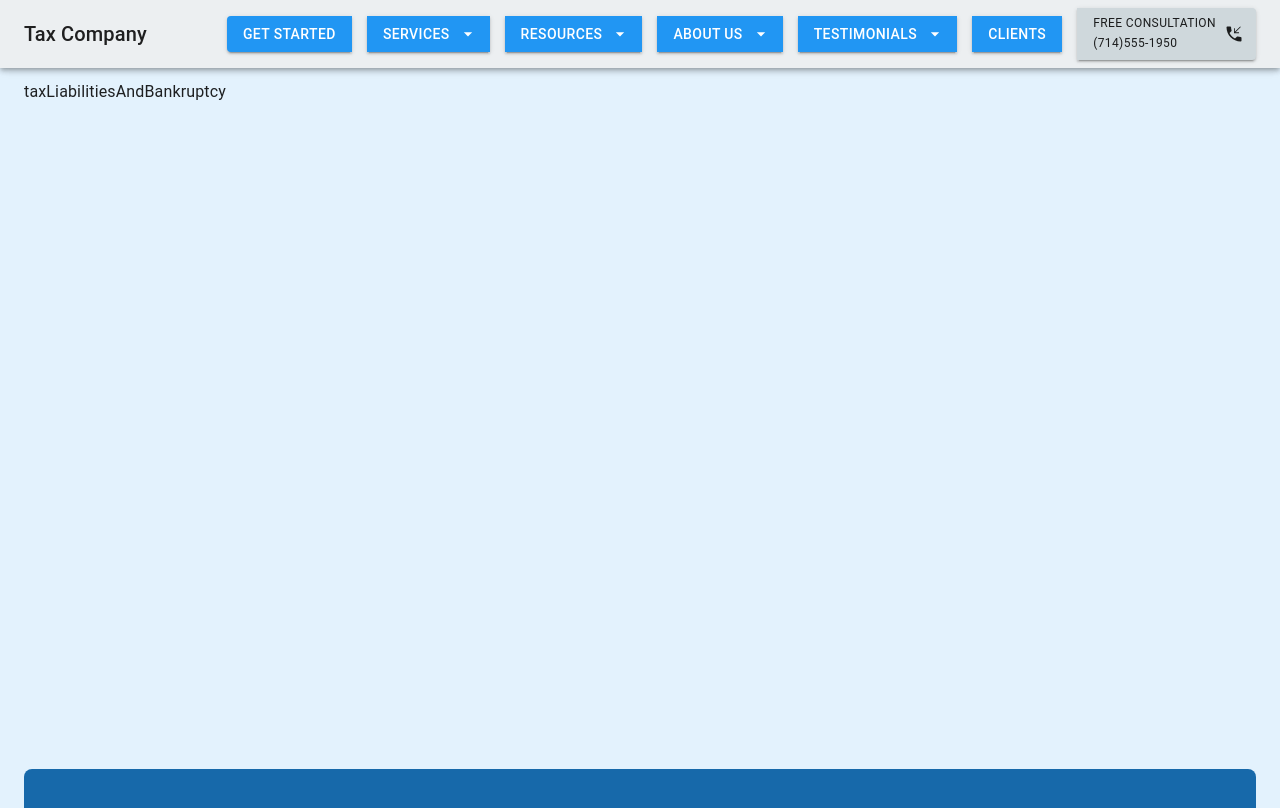
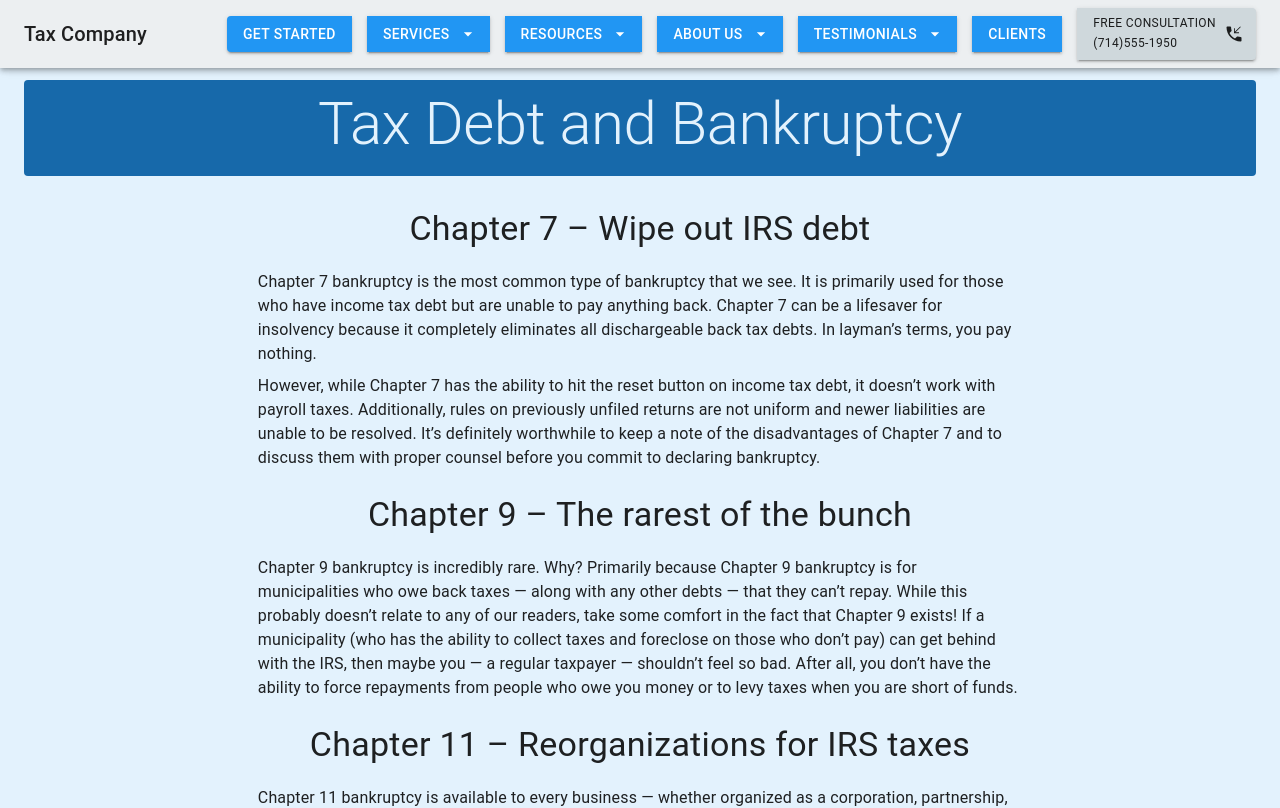
Before and after one commit to mjmorrison10/tax, a Next.js app: page /menu/taxLiabilitiesAndBankruptcy in a window 1280 px wide. Shown: the top 808 px of the page. Built offline with nearby package versions, Linux system fonts and the light colour scheme.

Commit message:
tax liabilities

```diff
--- a/components/SkeleBar.js
+++ b/components/SkeleBar.js
@@ -1,13 +1,15 @@
 import { Skeleton } from "@mui/material";
+import { blue } from "@mui/material/colors";
 import React from "react";
 
 function SkeleBar() {
   return (
     <Skeleton
-      animation="wave"
+      animation="pulse"
       height={8}
       width={'90%'}
       sx={{
+        backgroundColor: 'info.light',
         margin: "0 auto",
         my: 2,
       }}
--- a/pages/menu/taxLiabilitiesAndBankruptcy.js
+++ b/pages/menu/taxLiabilitiesAndBankruptcy.js
@@ -1,9 +1,106 @@
-import React from 'react'
+import { Box, Button, Typography } from "@mui/material";
+import React from "react";
+import {
+  bankruptcyInfo,
+  bankruptcyLinks,
+  checkmark,
+} from "../../public/Settings/baseSettings";
+import TitleComp from "./components/title";
 
-function taxLiabilitiesAndBankruptcy() {
+function TaxLiabilitiesAndBankruptcy() {
+  console.log(bankruptcyInfo);
   return (
-    <div>taxLiabilitiesAndBankruptcy</div>
-  )
+    <Box>
+      <TitleComp title="Tax Debt and Bankruptcy" />
+      <Box>
+        {bankruptcyInfo.map((info, i) => (
+          <Box
+            key={i}
+            display={"flex"}
+            flexDirection={"column"}
+            gap={1}
+            m={"0 auto"}
+            sx={{ width: "85ch" }}
+          >
+            <Typography
+              variant="h4"
+              component={"h2"}
+              mt={3}
+              gutterBottom
+              textAlign={"center"}
+            >
+              {info.title}
+            </Typography>
+            <Typography variant="body">{info.paragraph}</Typography>
+            {info.paragraph2 && (
+              <Typography variant="body">{info.paragraph2}</Typography>
+            )}
+            {info.paragraph3 && (
+              <Typography variant="body">{info.paragraph3}</Typography>
+            )}
+            {info.paragraph4 && (
+              <Typography variant="body">{info.paragraph4}</Typography>
+            )}
+            {info.paragraph5 && (
+              <Typography variant="body">{info.paragraph5}</Typography>
+            )}
+            {info.paragraph6 && (
+              <Typography variant="body">{info.paragraph6}</Typography>
+            )}
+            {info.list && (
+              <Typography>
+                {checkmark}
+                {info.list}
+              </Typography>
+            )}
+            {info.list2 && (
+              <Typography>
+                {checkmark}
+                {info.list2}
+              </Typography>
+            )}
+            {info.list3 && (
+              <Typography>
+                {checkmark}
+                {info.list3}
+              </Typography>
+            )}
+            {info.list4 && (
+              <Typography>
+                {checkmark}
+                {info.list4}
+              </Typography>
+            )}
+            {info.list5 && (
+              <Typography>
+                {checkmark}
+                {info.list5}
+              </Typography>
+            )}
+          </Box>
+        ))}
+
+        <Box
+          display={"flex"}
+          flexWrap={"wrap"}
+          justifyContent={"space-around"}
+          mt={4}
+          mb={1}
+        >
+          {bankruptcyLinks.map((link, i) => (
+            <Button
+              key={i}
+              href={link.link}
+              variant="contained"
+              color={"secondary"}
+            >
+              {link.label}
+            </Button>
+          ))}
+        </Box>
+      </Box>
+    </Box>
+  );
 }
 
-export default taxLiabilitiesAndBankruptcy
+export default TaxLiabilitiesAndBankruptcy;
--- a/public/Settings/baseSettings.js
+++ b/public/Settings/baseSettings.js
@@ -1,93 +1,107 @@
-export const companyName = 'Tax Company'
-export const companyPhoneNumber = '(714)555-1950'
-export const carouselHeight = '750px'
+import { Check } from "@mui/icons-material";
+
+export const companyName = "Tax Company";
+export const companyPhoneNumber = "(714)555-1950";
+export const carouselHeight = "750px";
 
 export const testimonialsInfo = [
   {
-        name: 'Alex',
-        title: 'As panic as I was, I called and they helped!',
-        comment: "Lorem ipsum dolor sit amet consectetur, adipisicing elit. Quidem sed sit perspiciatis doloremque blanditiis aliquid! Ex aliquid possimus temporibus ipsa explicabo maiores.",
-        date: '3/11/2022',
+    name: "Alex",
+    title: "As panic as I was, I called and they helped!",
+    comment:
+      "Lorem ipsum dolor sit amet consectetur, adipisicing elit. Quidem sed sit perspiciatis doloremque blanditiis aliquid! Ex aliquid possimus temporibus ipsa explicabo maiores.",
+    date: "3/11/2022",
     starReview: 5,
   },
   {
-        name: 'Michael',
-        title: 'Amazing, fast, and understanding!',
-        comment: 'Lorem ipsum dolor sit amet consectetur adipisicing elit. Modi, tenetur placeat sunt vitae impedit accusantium. Et facilis minus molestias qui dolor provident in deserunt laudantium.',
-        date: '3/10/2022',
+    name: "Michael",
+    title: "Amazing, fast, and understanding!",
+    comment:
+      "Lorem ipsum dolor sit amet consectetur adipisicing elit. Modi, tenetur placeat sunt vitae impedit accusantium. Et facilis minus molestias qui dolor provident in deserunt laudantium.",
+    date: "3/10/2022",
     starReview: 4,
   },
   {
-        name: 'Becky',
+    name: "Becky",
     title: "I couldn't understand the forms, they helped!",
-        comment: 'Lorem ipsum dolor sit amet consectetur adipisicing elit. Molestias porro iste maxime ratione fugiat officia quisquam illo sit eligendi iusto?',
-        date: '2/14/2022',
+    comment:
+      "Lorem ipsum dolor sit amet consectetur adipisicing elit. Molestias porro iste maxime ratione fugiat officia quisquam illo sit eligendi iusto?",
+    date: "2/14/2022",
     starReview: 5,
   },
   {
-        name: 'Alex2',
-        title: 'As panic as I was, I called and they helped!',
-        comment: "Lorem ipsum dolor sit amet consectetur, adipisicing elit. Quidem sed sit perspiciatis doloremque blanditiis aliquid! Ex aliquid possimus temporibus ipsa explicabo maiores.",
-        date: '3/11/2022',
+    name: "Alex2",
+    title: "As panic as I was, I called and they helped!",
+    comment:
+      "Lorem ipsum dolor sit amet consectetur, adipisicing elit. Quidem sed sit perspiciatis doloremque blanditiis aliquid! Ex aliquid possimus temporibus ipsa explicabo maiores.",
+    date: "3/11/2022",
     starReview: 5,
   },
   {
-        name: 'Michael2',
-        title: 'Amazing, fast, and understanding!',
-        comment: 'Lorem ipsum dolor sit amet consectetur adipisicing elit. Modi, tenetur placeat sunt vitae impedit accusantium. Et facilis minus molestias qui dolor provident in deserunt laudantium.',
-        date: '3/10/2022',
+    name: "Michael2",
+    title: "Amazing, fast, and understanding!",
+    comment:
+      "Lorem ipsum dolor sit amet consectetur adipisicing elit. Modi, tenetur placeat sunt vitae impedit accusantium. Et facilis minus molestias qui dolor provident in deserunt laudantium.",
+    date: "3/10/2022",
     starReview: 4,
   },
   {
-        name: 'Becky2',
+    name: "Becky2",
     title: "I couldn't understand the forms, they helped!",
-        comment: 'Lorem ipsum dolor sit amet consectetur adipisicing elit. Molestias porro iste maxime ratione fugiat officia quisquam illo sit eligendi iusto?',
-        date: '2/14/2022',
+    comment:
+      "Lorem ipsum dolor sit amet consectetur adipisicing elit. Molestias porro iste maxime ratione fugiat officia quisquam illo sit eligendi iusto?",
+    date: "2/14/2022",
     starReview: 5,
   },
   {
-        name: 'Alex3',
-        title: 'As panic as I was, I called and they helped!',
-        comment: "Lorem ipsum dolor sit amet consectetur, adipisicing elit. Quidem sed sit perspiciatis doloremque blanditiis aliquid! Ex aliquid possimus temporibus ipsa explicabo maiores.",
-        date: '3/11/2022',
+    name: "Alex3",
+    title: "As panic as I was, I called and they helped!",
+    comment:
+      "Lorem ipsum dolor sit amet consectetur, adipisicing elit. Quidem sed sit perspiciatis doloremque blanditiis aliquid! Ex aliquid possimus temporibus ipsa explicabo maiores.",
+    date: "3/11/2022",
     starReview: 5,
   },
   {
-        name: 'Michael3',
-        title: 'Amazing, fast, and understanding!',
-        comment: 'Lorem ipsum dolor sit amet consectetur adipisicing elit. Modi, tenetur placeat sunt vitae impedit accusantium. Et facilis minus molestias qui dolor provident in deserunt laudantium.',
-        date: '3/10/2022',
+    name: "Michael3",
+    title: "Amazing, fast, and understanding!",
+    comment:
+      "Lorem ipsum dolor sit amet consectetur adipisicing elit. Modi, tenetur placeat sunt vitae impedit accusantium. Et facilis minus molestias qui dolor provident in deserunt laudantium.",
+    date: "3/10/2022",
     starReview: 4,
   },
   {
-        name: 'Becky3',
+    name: "Becky3",
     title: "I couldn't understand the forms, they helped!",
-        comment: 'Lorem ipsum dolor sit amet consectetur adipisicing elit. Molestias porro iste maxime ratione fugiat officia quisquam illo sit eligendi iusto?',
-        date: '2/14/2022',
+    comment:
+      "Lorem ipsum dolor sit amet consectetur adipisicing elit. Molestias porro iste maxime ratione fugiat officia quisquam illo sit eligendi iusto?",
+    date: "2/14/2022",
     starReview: 5,
   },
   {
-        name: 'Alex4',
-        title: 'As panic as I was, I called and they helped!',
-        comment: "Lorem ipsum dolor sit amet consectetur, adipisicing elit. Quidem sed sit perspiciatis doloremque blanditiis aliquid! Ex aliquid possimus temporibus ipsa explicabo maiores.",
-        date: '3/11/2022',
+    name: "Alex4",
+    title: "As panic as I was, I called and they helped!",
+    comment:
+      "Lorem ipsum dolor sit amet consectetur, adipisicing elit. Quidem sed sit perspiciatis doloremque blanditiis aliquid! Ex aliquid possimus temporibus ipsa explicabo maiores.",
+    date: "3/11/2022",
     starReview: 5,
   },
   {
-        name: 'Michael4',
-        title: 'Amazing, fast, and understanding!',
-        comment: 'Lorem ipsum dolor sit amet consectetur adipisicing elit. Modi, tenetur placeat sunt vitae impedit accusantium. Et facilis minus molestias qui dolor provident in deserunt laudantium.',
-        date: '3/10/2022',
+    name: "Michael4",
+    title: "Amazing, fast, and understanding!",
+    comment:
+      "Lorem ipsum dolor sit amet consectetur adipisicing elit. Modi, tenetur placeat sunt vitae impedit accusantium. Et facilis minus molestias qui dolor provident in deserunt laudantium.",
+    date: "3/10/2022",
     starReview: 4,
   },
   {
-        name: 'Becky4',
+    name: "Becky4",
     title: "I couldn't understand the forms, they helped!",
-        comment: 'Lorem ipsum dolor sit amet consectetur adipisicing elit. Molestias porro iste maxime ratione fugiat officia quisquam illo sit eligendi iusto?',
-        date: '2/14/2022',
+    comment:
+      "Lorem ipsum dolor sit amet consectetur adipisicing elit. Molestias porro iste maxime ratione fugiat officia quisquam illo sit eligendi iusto?",
+    date: "2/14/2022",
     starReview: 5,
   },
-]
+];
 
 export const notices = [
   {
@@ -285,4 +299,92 @@ export const notices = [
   },
 ];
 
-  export const noticesLabel = notices.map(n => n.label)
+export const bankruptcyInfo = [
+  {
+    title: "Chapter 7 – Wipe out IRS debt",
+    paragraph:
+      "Chapter 7 bankruptcy is the most common type of bankruptcy that we see. It is primarily used for those who have income tax debt but are unable to pay anything back. Chapter 7 can be a lifesaver for insolvency because it completely eliminates all dischargeable back tax debts. In layman’s terms, you pay nothing.",
+    paragraph2:
+      "However, while Chapter 7 has the ability to hit the reset button on income tax debt, it doesn’t work with payroll taxes. Additionally, rules on previously unfiled returns are not uniform and newer liabilities are unable to be resolved. It’s definitely worthwhile to keep a note of the disadvantages of Chapter 7 and to discuss them with proper counsel before you commit to declaring bankruptcy.",
+  },
+  {
+    title: "Chapter 9 – The rarest of the bunch",
+    paragraph:
+      "Chapter 9 bankruptcy is incredibly rare. Why? Primarily because Chapter 9 bankruptcy is for municipalities who owe back taxes — along with any other debts — that they can’t repay. While this probably doesn’t relate to any of our readers, take some comfort in the fact that Chapter 9 exists! If a municipality (who has the ability to collect taxes and foreclose on those who don’t pay) can get behind with the IRS, then maybe you — a regular taxpayer — shouldn’t feel so bad. After all, you don’t have the ability to force repayments from people who owe you money or to levy taxes when you are short of funds.",
+  },
+  {
+    title: "Chapter 11 – Reorganizations for IRS taxes",
+    paragraph:
+      "Chapter 11 bankruptcy is available to every business — whether organized as a corporation, partnership, or sole proprietorship — and, believe it or not, to individuals as well. Even though individuals are included, it is predominately used by corporate entities. Chapter 11 is more of a reorganization plan – some debts will be repaid, some won’t be. The entity’s affairs will be run by a bankruptcy trustee, who balances the competing interests of creditors, including the IRS. The advantage of a Chapter 11 bankruptcy — really the only advantage you ever see — is that there is no clear disadvantage once a business is insolvent.",
+  },
+  {
+    title: "Chapter 12 – For Fishermen and Farmers",
+    paragraph:
+      "Chapter 12 bankruptcy is just like Chapter 13, which we will discuss below, except that it applies to fishermen and farmers (and apparently offers additional benefits).What makes fishermen and farmers so special? Well for one, they are special. Without fishermen you could not enjoy a tasty Captain’s Platter. And without farmers, you would spend your day in frustration, foraging for sparse calories, only to turn up at home empty-handed to a hungry, disappointed family.",
+    paragraph2:
+      "But in all seriousness, the reason appears to be that historically, family farmers and fishermen are business owners that tend to be the first ones affected by economic downturns or acts of God; the law took note of that. Or, we could be making this all up. It’s your call.",
+  },
+  {
+    title: "Chapter 13 – Repayment plan for IRS problems",
+    paragraph:
+      "The IRS claims that for individuals, the most common type of bankruptcy is a Chapter 13 bankruptcy. Before you consider filing a Chapter 13, here are some things you should know:",
+    list: "The statute of limitations on collections is tolled; if the plan fails, the IRS will have more time to collect the entire debt.",
+    list2:
+      "You must file all required tax returns for tax periods ending within four years of your bankruptcy filing.",
+    list3:
+      "During your bankruptcy, you must continue to file — or get an extension to file at a later date — all required returns.",
+    list4:
+      "During your bankruptcy case, you should pay all current taxes as they come due.",
+    list5:
+      "Failure to file returns and/or pay current taxes during your bankruptcy may result in your case being dismissed.",
+  },
+  {
+    title: "When Discharging a Tax Debt is Allowed",
+    paragraph:
+      "You can discharge (wipe out) debts for federal income taxes in Chapter 7 bankruptcy only if all of the following conditions are true, you must qualify and full financial audit is required:",
+    paragraph2:
+      "The taxes are income taxes. Taxes other than income, such as payroll taxes or fraud penalties, can never be eliminated in bankruptcy.",
+    paragraph3:
+      "You did not commit fraud or willful evasion. If you filed a fraudulent tax return or otherwise willfully attempted to evade paying taxes, such as using a false Social Security number on your tax return, bankruptcy can’t help.",
+    paragraph4:
+      "The debt is at least three years old. To eliminate a tax debt, the tax return must have been originally due at least three years before you filed for bankruptcy.",
+    paragraph5:
+      "You filed a tax return. You must have filed a tax return for the debt you wish to discharge at least two years before filing for bankruptcy. (In most courts, if you file a late return (meaning your extensions have expired and the IRS filed a substitute return on your behalf), you have not filed a “return” and cannot discharge the tax. In some courts, you can discharge tax debt that is the subject of a late return as long as you meet the other criteria.)",
+    paragraph6:
+      "You pass the “240-day rule.” The income tax debt must have been assessed by the IRS at least 240 days before you file your bankruptcy petition, or must not have been assessed yet. (This time limit may be extended if the IRS suspended collection activity because of an offer in compromise or a previous bankruptcy filing.)",
+  },
+  {
+    title: "Federal Tax Lien Are Not Eligible To Be Discharged",
+    paragraph:
+      "If your taxes qualify for discharge in a Chapter 7 bankruptcy case, your victory may be bittersweet. This is because bankruptcy will not wipe out prior recorded tax liens. A Chapter 7 bankruptcy will wipe out your personal obligation to pay the debt, and prevent the IRS from going after your bank account or wages, but if the IRS recorded a tax lien on your property before you file for bankruptcy, the lien will remain on the property. In effect, this means you’ll have to pay off the tax lien in order to sell the property.",
+  },
+];
+
+export const bankruptcyLinks = [
+  {
+    label: "Declaring Bankruptcy",
+    link: "https://www.irs.gov/businesses/small-businesses-self-employed/declaring-bankruptcy",
+  },
+  {
+    label: "Taxes from A-Z",
+    link: "https://www.forbes.com/sites/kellyphillipserb/2018/04/09/taxes-from-a-to-z-2018-v-is-for-voluntary-bankruptcy/#18602e5765a7",
+  },
+  {
+    label: "Getting Rid of Tax Debt",
+    link: "https://www.supermoney.com/2017/11/bankruptcy-get-rid-tax-debt/",
+  },
+  {
+    label: "Chapter 7 Bankruptcy",
+    link: "https://www.irs.gov/businesses/small-businesses-self-employed/chapter-7-bankruptcy-liquidation-under-the-bankruptcy-code",
+  },
+];
+
+export const noticesLabel = notices.map((n) => n.label);
+
+export const checkmark = (
+  <Check
+    sx={{
+      color: "secondary.light",
+    }}
+  />
+);
```
Also changed, not shown: pages/menu/reviews.js (added, +13 -0 lines), pages/menu/taxConsultation.js (+4 -3 lines). Lines whose indentation alone changed are shown as unchanged.
